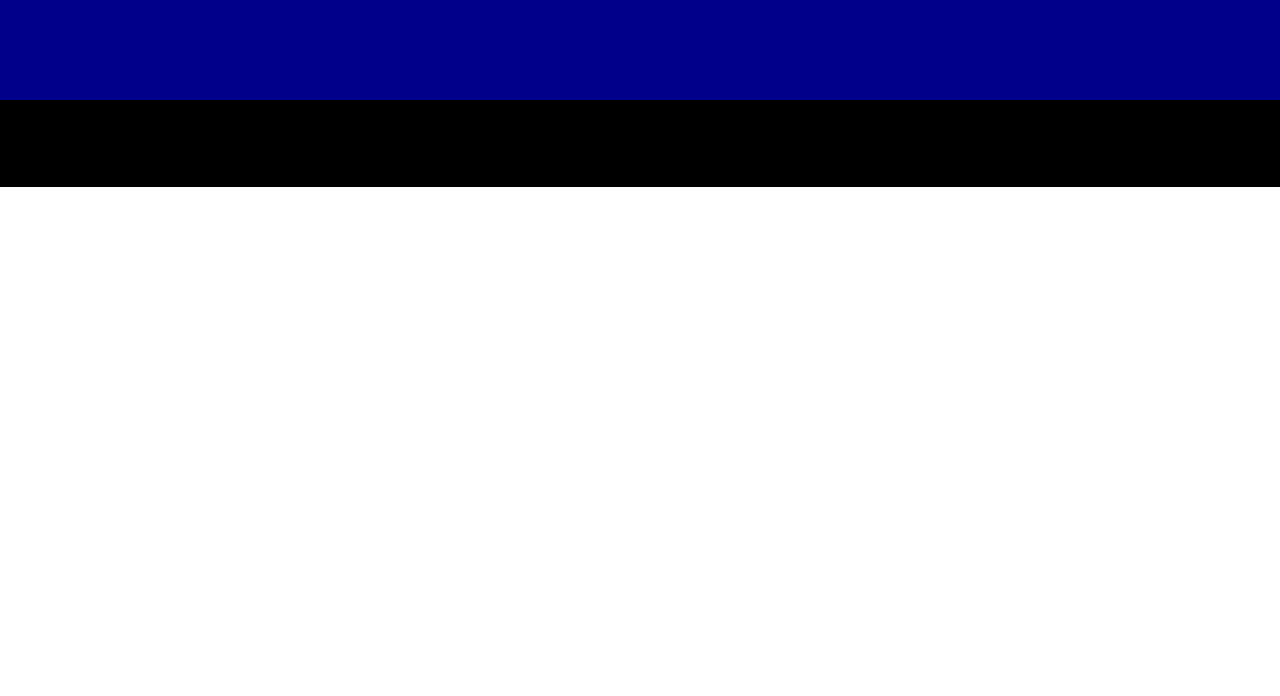
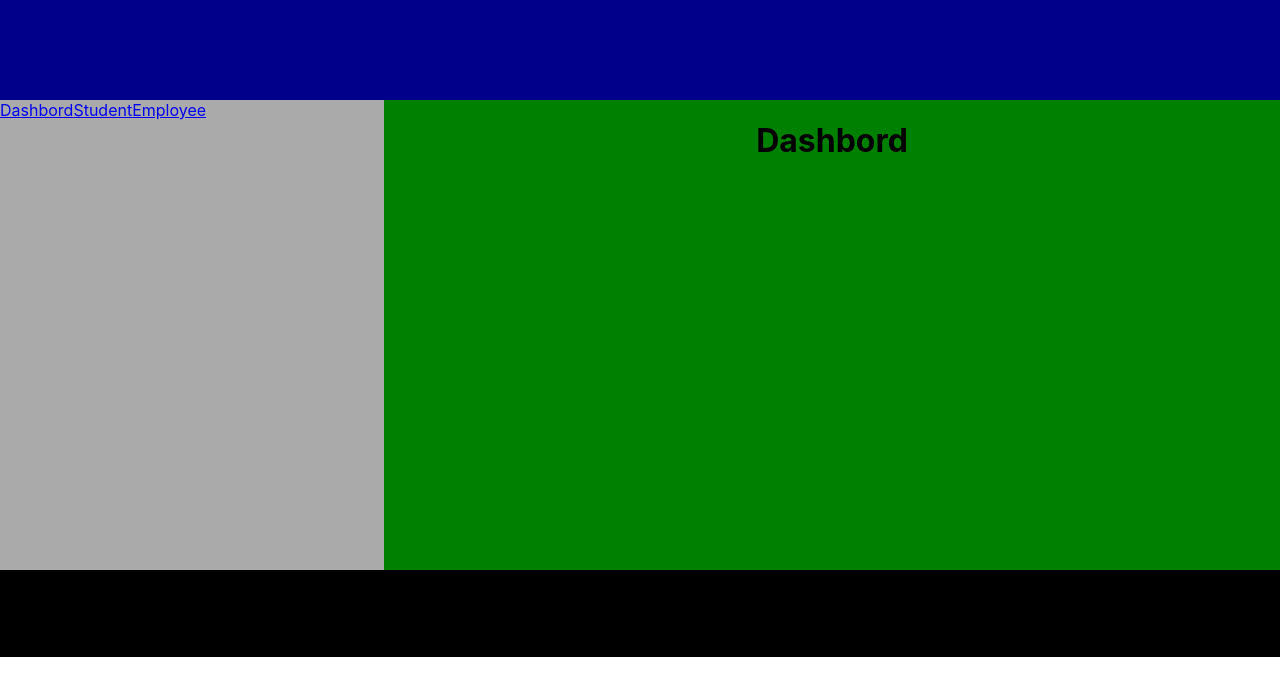
Before and after one commit to AishwaryaJorve/Training-Assignments, a React (Create React App) app in the folder assignments/reactJS/firstassignments/: page / in a window 1280 px wide. Shown: the top 696 px of the page. Built offline with nearby package versions, Linux system fonts and the light colour scheme.

Commit message:
react 2nd Assignment After Changes

```diff
--- a/assignments/reactJS/firstassignments/src/assignment2/assets/style.css
+++ b/assignments/reactJS/firstassignments/src/assignment2/assets/style.css
@@ -43,20 +43,6 @@ table,td,th{
 }
 
 
-
-/*
-
-.row:after {
-  content: "";
-  display: table;
-  clear: both;
-}*/
-/*div.show{
-   margin-top: 0px;
-   margin-left:405px;
-   margin-bottom:30px;
-   height:460px;
-   background-color:green;
-}*/
-/**/
-/**/
+.Dashbord_h1{
+    text-align: center;
+}
--- a/assignments/reactJS/firstassignments/src/assignment2/components/common/Dashbord.js
+++ b/assignments/reactJS/firstassignments/src/assignment2/components/common/Dashbord.js
@@ -12,7 +12,7 @@ function Dashbord()
         </div>
 
         <div className="Dashbord">
-          <h1>Dashbord</h1>
+          <h1 className="Dashbord_h1">Dashbord</h1>
         </div>
         </div>
     );
--- a/assignments/reactJS/firstassignments/src/assignment2/components/common/Employee.js
+++ b/assignments/reactJS/firstassignments/src/assignment2/components/common/Employee.js
@@ -1,6 +1,4 @@
 import React from 'react';
-import Header from './Header';
-import Footer from './Footer';
 import Left from './Left';
 
 
--- a/assignments/reactJS/firstassignments/src/assignment2/components/common/Left.js
+++ b/assignments/reactJS/firstassignments/src/assignment2/components/common/Left.js
@@ -11,7 +11,7 @@ function Left(){
 
         <>
           <div class="left">
-             <Link to="/Dashbord">Dashbord</Link>
+             <Link to="/">Dashbord</Link>
             <Link to="/Student">Student</Link>
             <Link to="/Employee">Employee</Link>
 
--- a/assignments/reactJS/firstassignments/src/assignment2/components/common/Menu.js
+++ b/assignments/reactJS/firstassignments/src/assignment2/components/common/Menu.js
@@ -1,7 +1,6 @@
 import React from 'react';
 
 import Student from './Student';
-import Footer from './Footer';
 import Employee from './Employee';
 import Dashbord from './Dashbord';
 import {Route,Switch} from "react-router-dom";
@@ -10,7 +9,7 @@ function Menu(){
     return(
         <div className="Menu">
             <Switch>
-                <Route exact path="/Dashbord" component={Dashbord}/>
+                <Route exact path="/" component={Dashbord}/>
                 <Route exact path="/Student" component={Student}/>
                 <Route exact path="/Employee" component={Employee}/>
 
--- a/assignments/reactJS/firstassignments/src/assignment2/components/common/Student.js
+++ b/assignments/reactJS/firstassignments/src/assignment2/components/common/Student.js
@@ -1,6 +1,4 @@
 import React from 'react';
-import Header from './Header';
-import Footer from './Footer';
 import Left from './Left';
 
 
```
Also changed, not shown: assignments/reactJS/firstassignments/src/assignment1/main.js (+4 -4 lines).
